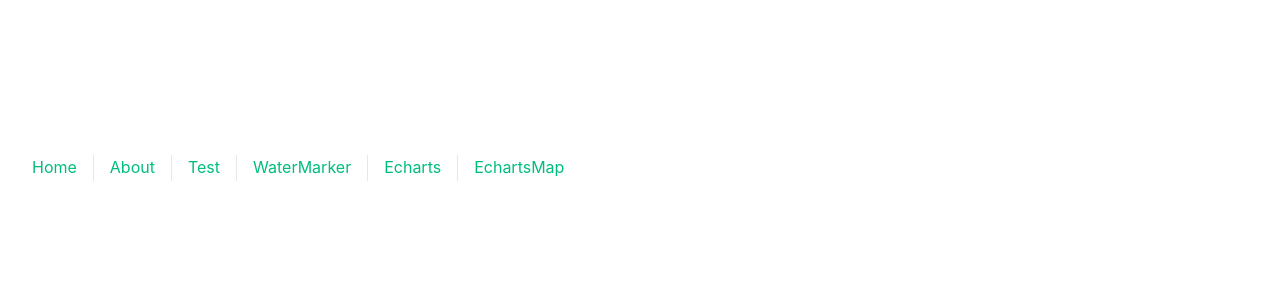
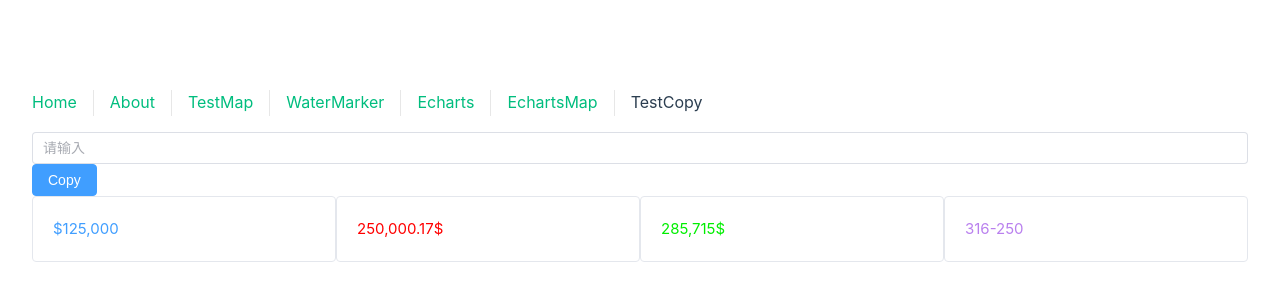
Before and after one commit to fastfan/vue3-demo, a Vue app: page /testCopy in a window 1280 px wide. Shown: the part 240-540 px from the top of the page. Built offline with nearby package versions, Linux system fonts and the light colour scheme.

Commit message:
feat(@/components): 新增数字动画组件

```diff
--- a/auto-imports.d.ts
+++ b/auto-imports.d.ts
@@ -2,7 +2,7 @@
 /* prettier-ignore */
 // @ts-nocheck
 // Generated by unplugin-auto-import
-export { }
+export {}
 declare global {
 
 }
--- a/components.d.ts
+++ b/components.d.ts
@@ -9,7 +9,9 @@ export {}
 
 declare module '@vue/runtime-core' {
   export interface GlobalComponents {
+    CountTo: typeof import('./src/components/CountTo/src/CountTo.vue')['default']
     ElButton: typeof import('element-plus/es')['ElButton']
+    ElCard: typeof import('element-plus/es')['ElCard']
     ElCheckbox: typeof import('element-plus/es')['ElCheckbox']
     ElCheckboxGroup: typeof import('element-plus/es')['ElCheckboxGroup']
     ElCol: typeof import('element-plus/es')['ElCol']
--- a/src/App.vue
+++ b/src/App.vue
@@ -6,10 +6,11 @@ import { RouterLink, RouterView } from 'vue-router'
   <nav>
     <RouterLink to="/">Home</RouterLink>
     <RouterLink to="/about">About</RouterLink>
-    <RouterLink to="/test">Test</RouterLink>
+    <RouterLink to="/test">TestMap</RouterLink>
     <RouterLink to="/waterMarker">WaterMarker</RouterLink>
     <RouterLink to="/echarts">Echarts</RouterLink>
     <RouterLink to="/echartsMap">EchartsMap</RouterLink>
+    <RouterLink to="/testCopy">TestCopy</RouterLink>
   </nav>
   <RouterView />
 </template>
--- /dev/null
+++ b/src/components/CountTo/index.ts
@@ -0,0 +1,4 @@
+import { withInstall } from '@/utils';
+import countTo from './src/CountTo.vue';
+
+export const CountTo = withInstall(countTo);
--- /dev/null
+++ b/src/components/CountTo/src/CountTo.vue
@@ -0,0 +1,110 @@
+<template>
+  <span :style="{ color }">
+    {{ value }}
+  </span>
+</template>
+<script lang="ts">
+import { defineComponent, ref, computed, watchEffect, unref, onMounted, watch } from 'vue'
+import { useTransition, TransitionPresets } from '@vueuse/core'
+import { isNumber } from '@/utils/is'
+
+const props = {
+  startVal: { type: Number, default: 0 },
+  endVal: { type: Number, default: 2021 },
+  duration: { type: Number, default: 1500 },
+  autoplay: { type: Boolean, default: true },
+  decimals: {
+    type: Number,
+    default: 0,
+    validator(value: number) {
+      return value >= 0
+    }
+  },
+  prefix: { type: String, default: '' },
+  suffix: { type: String, default: '' },
+  separator: { type: String, default: ',' },
+  decimal: { type: String, default: '.' },
+  /**
+   * font color
+   */
+  color: { type: String },
+  /**
+   * Turn on digital animation
+   */
+  useEasing: { type: Boolean, default: true },
+  /**
+   * Digital animation
+   */
+  transition: { type: String, default: 'linear' }
+}
+
+export default defineComponent({
+  name: 'CountTo',
+  props,
+  emits: ['onStarted', 'onFinished'],
+  setup(props, { emit }) {
+    const source = ref(props.startVal)
+    const disabled = ref(false)
+    let outputValue = useTransition(source)
+
+    const value = computed(() => formatNumber(unref(outputValue)))
+
+    watchEffect(() => {
+      source.value = props.startVal
+    })
+
+    watch([() => props.startVal, () => props.endVal], () => {
+      if (props.autoplay) {
+        start()
+      }
+    })
+
+    onMounted(() => {
+      props.autoplay && start()
+    })
+
+    function start() {
+      run()
+      source.value = props.endVal
+    }
+
+    function reset() {
+      source.value = props.startVal
+      run()
+    }
+
+    function run() {
+      outputValue = useTransition(source, {
+        disabled,
+        duration: props.duration,
+        onFinished: () => emit('onFinished'),
+        onStarted: () => emit('onStarted'),
+        ...(props.useEasing ? { transition: TransitionPresets[props.transition] } : {})
+      })
+    }
+
+    function formatNumber(num: number | string) {
+      if (!num && num !== 0) {
+        return ''
+      }
+      const { decimals, decimal, separator, suffix, prefix } = props
+      num = Number(num).toFixed(decimals)
+      num += ''
+
+      const x = num.split('.')
+      let x1 = x[0]
+      const x2 = x.length > 1 ? decimal + x[1] : ''
+
+      const rgx = /(\d+)(\d{3})/
+      if (separator && !isNumber(separator)) {
+        while (rgx.test(x1)) {
+          x1 = x1.replace(rgx, '$1' + separator + '$2')
+        }
+      }
+      return prefix + x1 + x2 + suffix
+    }
+
+    return { value, start, reset }
+  }
+})
+</script>
--- /dev/null
+++ b/src/hooks/useCopyToClipboard.ts
@@ -0,0 +1,77 @@
+/*
+ * @Author: fastfan
+ * @Date: 2023-05-24 10:40:02
+ * @LastEditors: fastfan
+ * @LastEditTime: 2023-05-24 10:40:04
+ * @Description: your description
+ */
+import { ref, watch } from 'vue';
+
+import { isDef } from '@/utils/is';
+
+interface Options {
+  target?: HTMLElement;
+}
+export function useCopyToClipboard(initial?: string) {
+  const clipboardRef = ref(initial || '');
+  const isSuccessRef = ref(false);
+  const copiedRef = ref(false);
+
+  watch(
+    clipboardRef,
+    (str?: string) => {
+      if (isDef(str)) {
+        copiedRef.value = true;
+        isSuccessRef.value = copyTextToClipboard(str);
+      }
+    },
+    { immediate: !!initial, flush: 'sync' },
+  );
+
+  return { clipboardRef, isSuccessRef, copiedRef };
+}
+
+export function copyTextToClipboard(input: string, { target = document.body }: Options = {}) {
+  const element = document.createElement('textarea');
+  const previouslyFocusedElement = document.activeElement;
+
+  element.value = input;
+
+  element.setAttribute('readonly', '');
+
+  (element.style as any).contain = 'strict';
+  element.style.position = 'absolute';
+  element.style.left = '-9999px';
+  element.style.fontSize = '12pt';
+
+  const selection = document.getSelection();
+  let originalRange;
+  if (selection && selection.rangeCount > 0) {
+    originalRange = selection.getRangeAt(0);
+  }
+
+  target.append(element);
+  element.select();
+
+  element.selectionStart = 0;
+  element.selectionEnd = input.length;
+
+  let isSuccess = false;
+  try {
+    isSuccess = document.execCommand('copy');
+  } catch (e: any) {
+    throw new Error(e);
+  }
+
+  element.remove();
+
+  if (originalRange && selection) {
+    selection.removeAllRanges();
+    selection.addRange(originalRange);
+  }
+
+  if (previouslyFocusedElement) {
+    (previouslyFocusedElement as HTMLElement).focus();
+  }
+  return isSuccess;
+}
--- a/src/hooks/useDelete.ts
+++ b/src/hooks/useDelete.ts
@@ -2,7 +2,7 @@
  * @Author: fastfan
  * @Date: 2023-05-16 13:59:20
  * @LastEditors: fastfan
- * @LastEditTime: 2023-05-16 16:39:06
+ * @LastEditTime: 2023-05-24 10:51:50
  * @Description: your description
  */
 import { ElMessage, ElMessageBox } from 'element-plus'
--- a/src/router/index.ts
+++ b/src/router/index.ts
@@ -49,6 +49,14 @@ const router = createRouter({
             // this generates a separate chunk (About.[hash].js) for this route
             // which is lazy-loaded when the route is visited.
             component: () => import('../views/EchartsMap.vue')
+        },
+        {
+            path: '/testCopy',
+            name: 'testCopy',
+            // route level code-splitting
+            // this generates a separate chunk (About.[hash].js) for this route
+            // which is lazy-loaded when the route is visited.
+            component: () => import('../views/TestCopy.vue')
         }
     ]
 })
--- /dev/null
+++ b/src/views/TestCopy.vue
@@ -0,0 +1,54 @@
+<!--
+ * @Author: fastfan
+ * @Date: 2023-05-24 10:45:58
+ * @LastEditors: fastfan
+ * @LastEditTime: 2023-05-24 11:58:56
+ * @Description: your description
+-->
+<template>
+  <div class="flex justify-center">
+    <el-input placeholder="请输入" v-model="valueRef" />
+    <el-button type="primary" @click="handleCopy"> Copy </el-button>
+  </div>
+  <div style="display: flex">
+    <el-card shadow="hover" style="flex: 1">
+      <CountTo prefix="$" :color="'#409EFF'" :startVal="1" :endVal="200000" :duration="8000" />
+    </el-card>
+    <el-card shadow="hover" style="flex: 1">
+      <CountTo suffix="$" :color="'red'" :startVal="1" :endVal="300000" :decimals="2" :duration="6000" />
+    </el-card>
+    <el-card shadow="hover" style="flex: 1">
+      <CountTo suffix="$" :color="'rgb(0,238,0)'" :startVal="1" :endVal="400000" :duration="7000" />
+    </el-card>
+    <el-card shadow="hover" style="flex: 1">
+      <CountTo separator="-" :color="'rgba(138,43,226,.6)'" :startVal="10000" :endVal="500000" :duration="8000" />
+    </el-card>
+  </div>
+</template>
+
+<script setup lang="ts">
+import { unref, ref } from 'vue'
+import { ElMessage } from 'element-plus'
+import { useCopyToClipboard } from '@/hooks/useCopyToClipboard'
+const valueRef = ref('')
+const { clipboardRef, copiedRef } = useCopyToClipboard()
+function handleCopy() {
+  const value = unref(valueRef)
+  if (!value) {
+    ElMessage({
+      type: 'warning',
+      message: '请输入要拷贝的内容！'
+    })
+    return
+  }
+  clipboardRef.value = value
+  if (unref(copiedRef)) {
+    ElMessage({
+      type: 'success',
+      message: 'copy success！'
+    })
+  }
+}
+</script>
+
+<style scoped lang="scss"></style>
--- a/tsconfig.app.json
+++ b/tsconfig.app.json
@@ -14,6 +14,8 @@
     "composite": true,
     "moduleResolution": "node", // 使用 Node 的模块解析策略
     "types": ["element-plus/global"],
+    "suppressImplicitAnyIndexErrors": true,
+    "ignoreDeprecations": "5.0",
     "baseUrl": ".",
     "paths": {
       "@/*": ["./src/*"],
```
